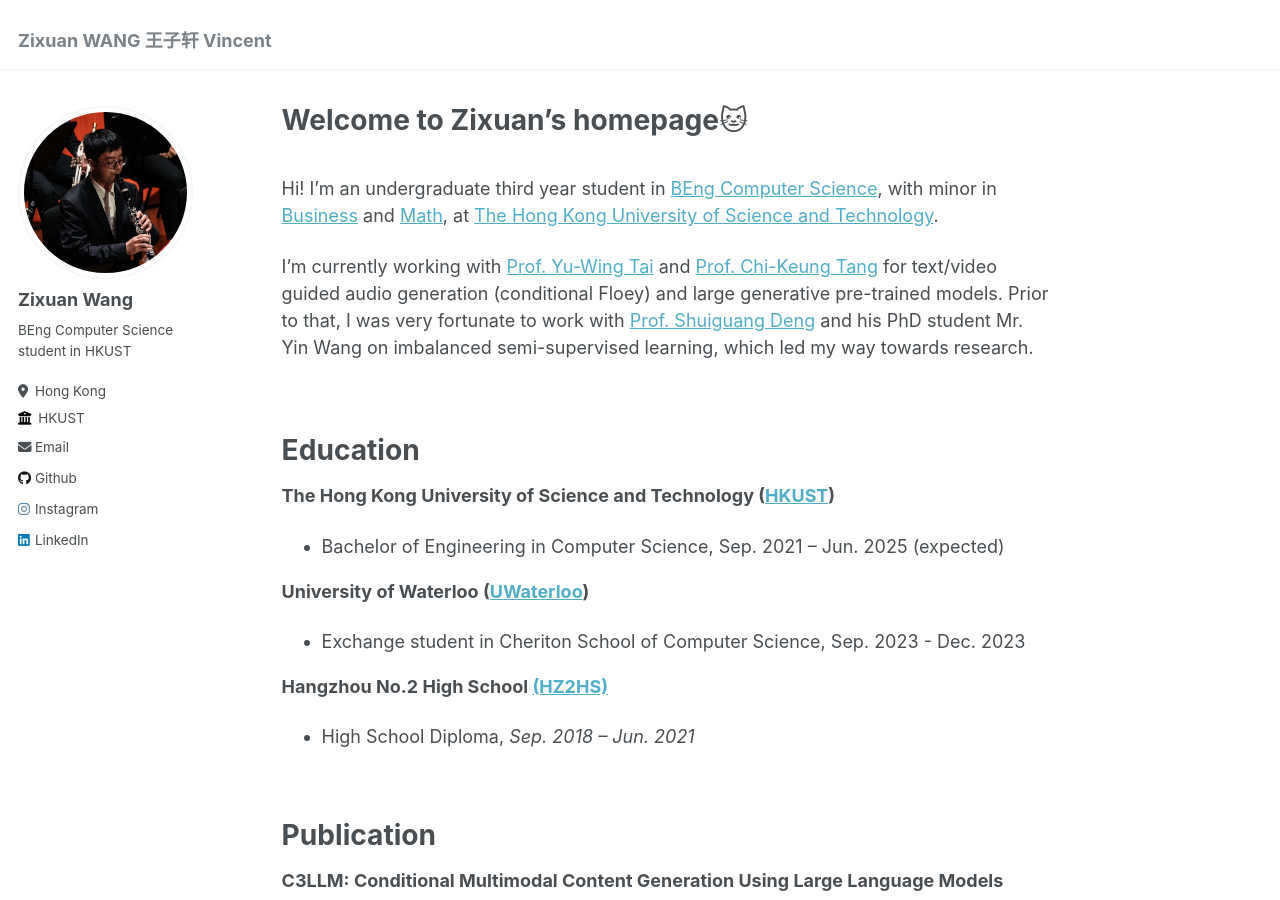
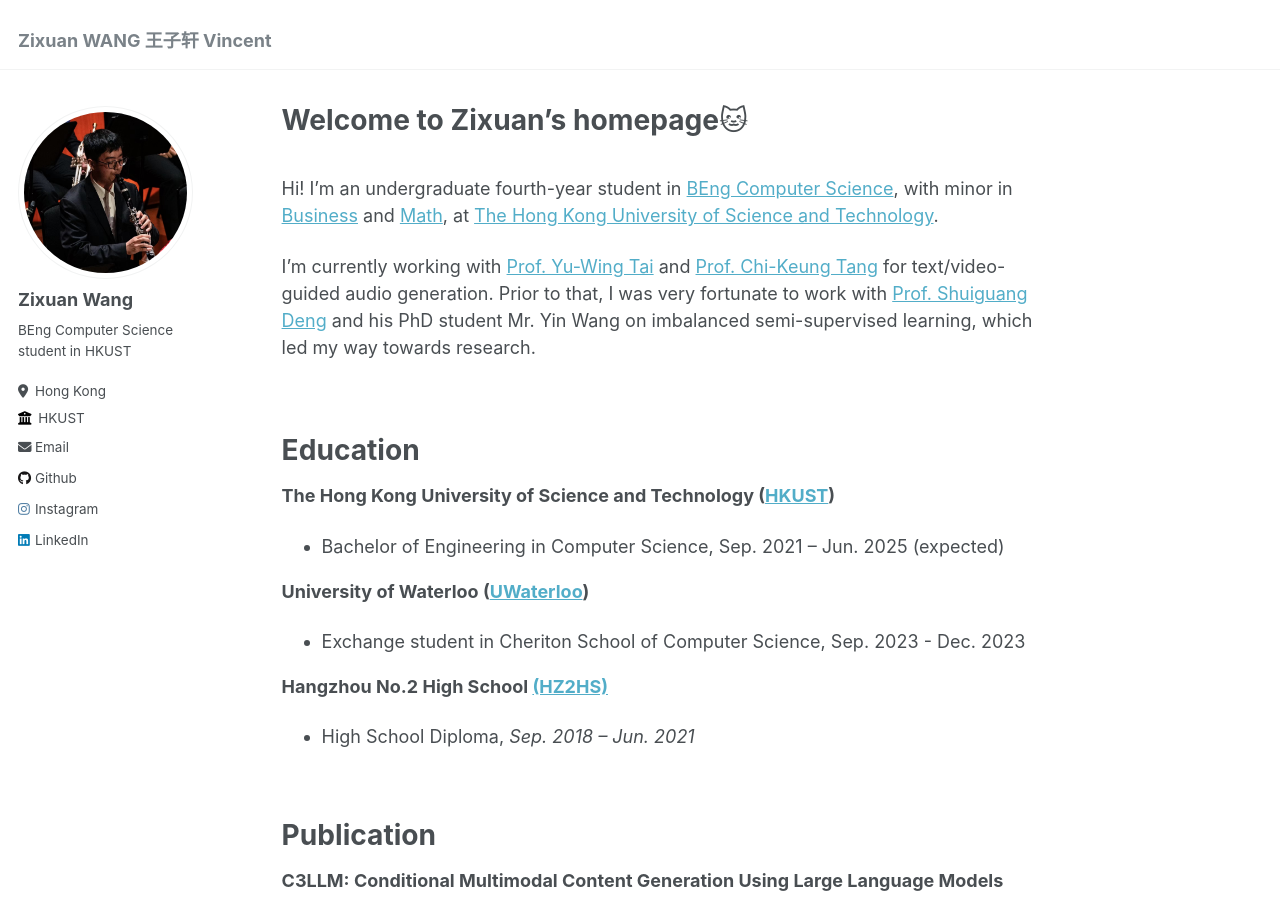
Before and after one commit to Vincent2311/Vincent2311.github.io, a Jekyll site: the page built from _pages/about.md, in a window 1280 px wide and 900 px high. Built offline with Jekyll 4.4.1, drawn with Linux system fonts in a browser that asks for light colours.

Commit message:
Update about.md

```diff
--- a/_pages/about.md
+++ b/_pages/about.md
@@ -8,9 +8,9 @@
 ---
 
 <br>
-Hi! I'm an undergraduate third year student in [BEng Computer Science](https://cse.hkust.edu.hk/ug/comp/), with minor in [Business](https://bmundergrad.hkust.edu.hk/academics/academic-programs/minor-programs) and [Math](https://www.math.hkust.edu.hk/ug/minor.php), at [The Hong Kong University of Science and Technology](https://hkust.edu.hk/).
+Hi! I'm an undergraduate fourth-year student in [BEng Computer Science](https://cse.hkust.edu.hk/ug/comp/), with minor in [Business](https://bmundergrad.hkust.edu.hk/academics/academic-programs/minor-programs) and [Math](https://www.math.hkust.edu.hk/ug/minor.php), at [The Hong Kong University of Science and Technology](https://hkust.edu.hk/).
 
-I'm currently working with [Prof. Yu-Wing Tai](https://yuwingtai.github.io/) and [Prof. Chi-Keung Tang](https://home.cse.ust.hk/~cktang/bio.html) for text/video guided audio generation (conditional Floey) and large generative pre-trained models. Prior to that, I was very fortunate to work with [Prof. Shuiguang Deng](https://person.zju.edu.cn/en/shuiguang) and his PhD student Mr. Yin Wang on imbalanced semi-supervised learning, which led my way towards research.
+I'm currently working with [Prof. Yu-Wing Tai](https://yuwingtai.github.io/) and [Prof. Chi-Keung Tang](https://home.cse.ust.hk/~cktang/bio.html) for text/video-guided audio generation. Prior to that, I was very fortunate to work with [Prof. Shuiguang Deng](https://person.zju.edu.cn/en/shuiguang) and his PhD student Mr. Yin Wang on imbalanced semi-supervised learning, which led my way towards research.
 
 <br>
 
```
